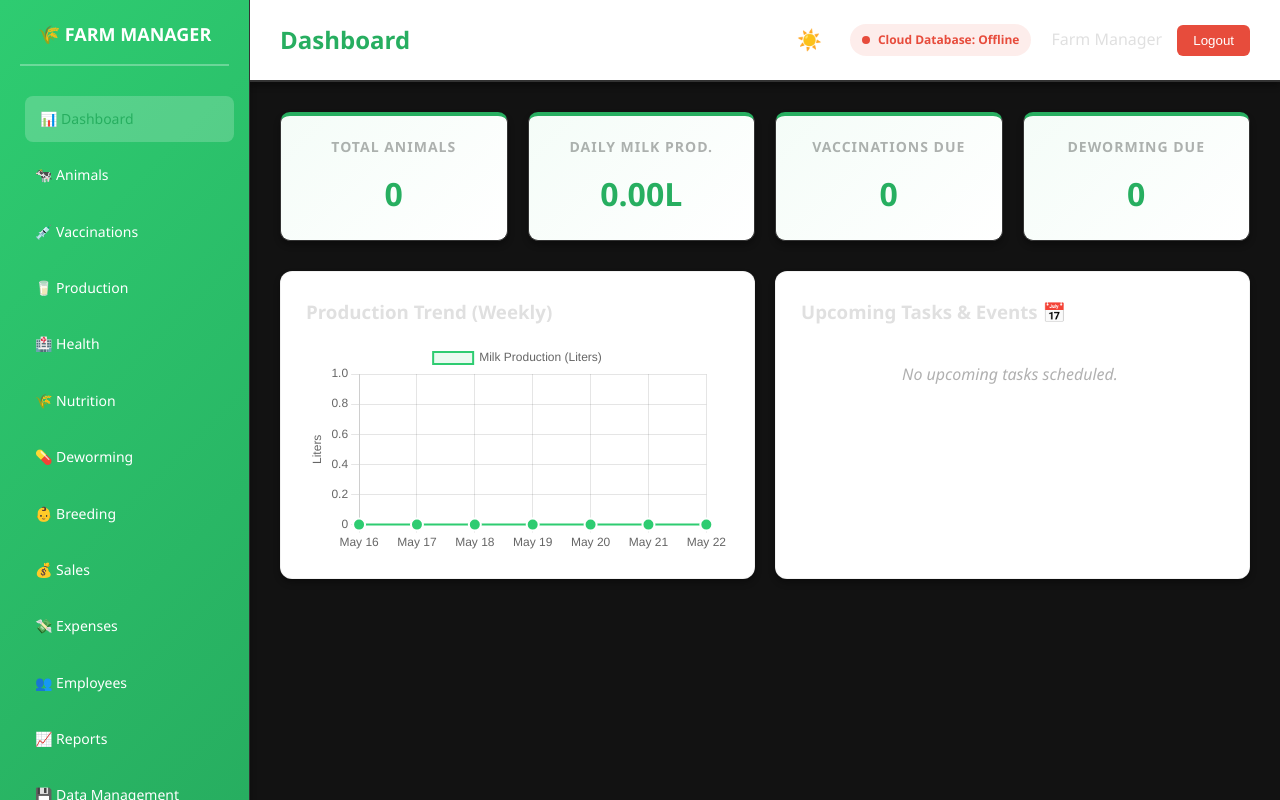
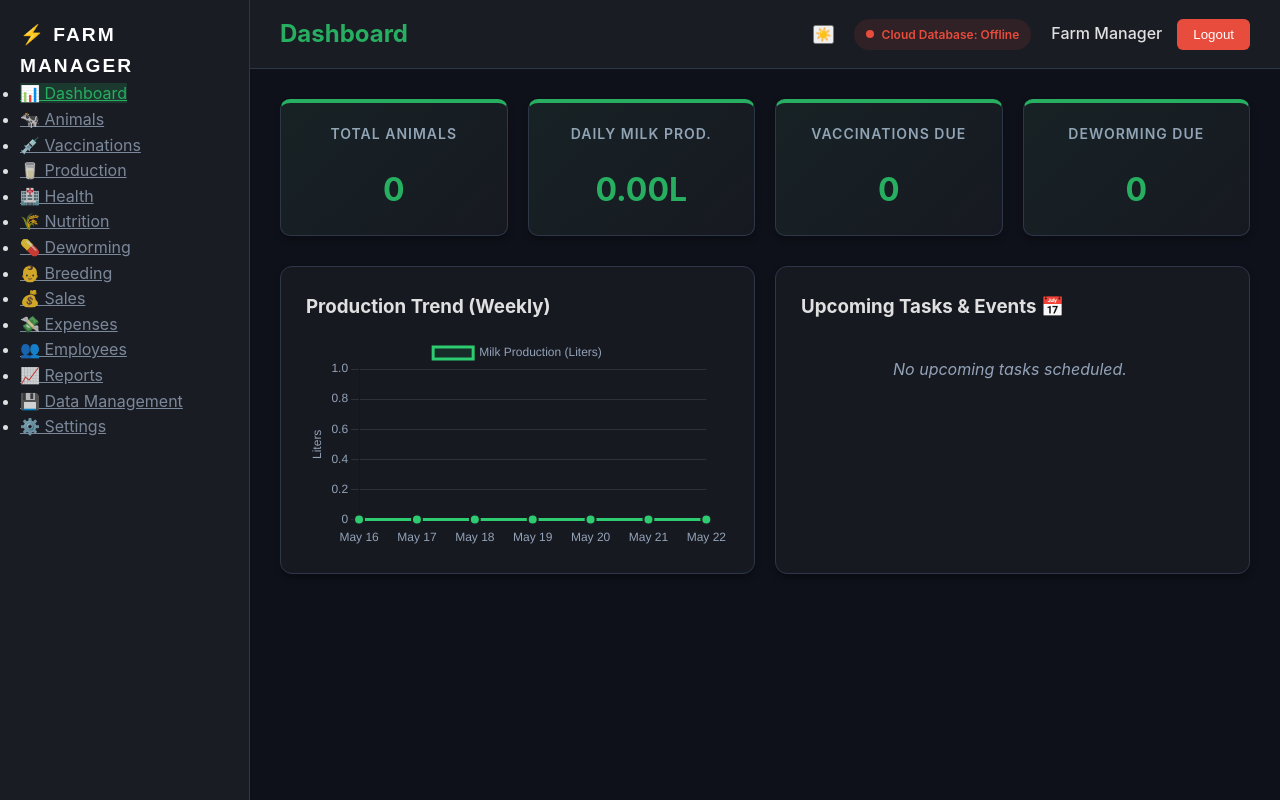
Before and after one commit to Nevyseal/smartfarm, a website: page index.html in a window 1280 px wide. Both pictures are taken after a click on the button "Toggle Light/Dark Mode". Drawn offline with nearby package versions, Linux system fonts and the light colour scheme; no server answers.

Commit message:
UI: Refined Dark Mode for a professional, modern look with theme-aware charts and glassmorphism

```diff
--- a/css/style.css
+++ b/css/style.css
@@ -4,7 +4,9 @@
     --primary-dark: #219150;
     --secondary-color: #2c3e50;
     --bg-color: #f4f7f6;
-    --sidebar-bg: #ffffff;
+    --sidebar-bg: linear-gradient(135deg, #2ecc71 0%, #27ae60 100%);
+    --sidebar-text: #ffffff;
+    --header-bg: #ffffff;
     --card-bg: #ffffff;
     --text-dark: #2d3436;
     --text-light: #636e72;
@@ -12,28 +14,32 @@
     --danger-color: #e74c3c;
     --warning-color: #f1c40f;
     --success-color: #2ecc71;
-    --shadow: 0 4px 6px rgba(0, 0, 0, 0.1);
-    --transition: all 0.3s ease;
+    --shadow: 0 4px 6px rgba(0, 0, 0, 0.05);
+    --shadow-lg: 0 10px 25px rgba(0, 0, 0, 0.1);
+    --transition: all 0.3s cubic-bezier(0.4, 0, 0.2, 1);
 
-    /* Theme Variables */
-    --body-bg: var(--bg-color);
-    --header-bg: #ffffff;
+    /* Surface Colors */
+    --surface-1: #ffffff;
+    --surface-2: #f8f9fa;
     --input-bg: #ffffff;
-    --input-text: var(--text-dark);
 }
 
 [data-theme="dark"] {
-    --bg-color: #121212;
-    --sidebar-bg: #1e1e1e;
-    --card-bg: #1e1e1e;
+    --bg-color: #0f111a;
+    --sidebar-bg: #1a1c23;
+    --sidebar-text: #e0e0e0;
+    --header-bg: #1a1c23;
+    --card-bg: #1a1c23;
     --text-dark: #e0e0e0;
-    --text-light: #b0b0b0;
-    --border-color: #333333;
+    --text-light: #94a3b8;
+    --border-color: #2d3748;
     --shadow: 0 4px 6px rgba(0, 0, 0, 0.3);
-    --body-bg: #121212;
-    --header-bg: #1e1e1e;
-    --input-bg: #2d2d2d;
-    --input-text: #e0e0e0;
+    --shadow-lg: 0 10px 25px rgba(0, 0, 0, 0.4);
+
+    /* Surface Colors */
+    --surface-1: #1a1c23;
+    --surface-2: #242731;
+    --input-bg: #242731;
 }
 
 * {
@@ -43,69 +49,11 @@
 }
 
 body {
-    font-family: 'Segoe UI', Tahoma, Geneva, Verdana, sans-serif;
-    background-color: var(--body-bg);
+    font-family: 'Inter', 'Segoe UI', system-ui, -apple-system, sans-serif;
+    background-color: var(--bg-color);
     color: var(--text-dark);
     line-height: 1.6;
-    transition: background-color 0.3s, color 0.3s;
-}
-
-.sidebar {
-    background-color: var(--sidebar-bg);
-    border-right: 1px solid var(--border-color);
-    transition: background-color 0.3s, border-color 0.3s;
-}
-
-.header {
-    background-color: var(--header-bg);
-    border-bottom: 1px solid var(--border-color);
-    transition: background-color 0.3s, border-color 0.3s;
-}
-
-.card, .stat-card, .chart-box, .form-container, .vaccine-card, .status-card {
-    background-color: var(--card-bg);
-    border: 1px solid var(--border-color);
-    color: var(--text-dark);
-    transition: background-color 0.3s, border-color 0.3s, color 0.3s;
-}
-
-input, select, textarea {
-    background-color: var(--input-bg);
-    color: var(--input-text);
-    border: 1px solid var(--border-color);
-    transition: background-color 0.3s, border-color 0.3s, color 0.3s;
-}
-
-.nav-link {
-    color: var(--text-light);
-}
-
-.nav-link:hover, .nav-link.active {
-    background-color: rgba(39, 174, 96, 0.1);
-    color: var(--primary-color);
-}
-
-/* Theme Toggle Button */
-.theme-toggle-btn {
-    background: none;
-    border: none;
-    font-size: 20px;
-    cursor: pointer;
-    padding: 8px;
-    border-radius: 50%;
-    display: flex;
-    align-items: center;
-    justify-content: center;
-    transition: background-color 0.3s;
-    color: var(--text-dark);
-}
-
-.theme-toggle-btn:hover {
-    background-color: rgba(0, 0, 0, 0.05);
-}
-
-[data-theme="dark"] .theme-toggle-btn:hover {
-    background-color: rgba(255, 255, 255, 0.1);
+    transition: background-color 0.3s ease, color 0.3s ease;
 }
 
 /* ==================== LAYOUT ==================== */
@@ -117,43 +65,39 @@ input, select, textarea {
 }
 
 .sidebar {
-    background: linear-gradient(135deg, #2ecc71 0%, #27ae60 100%);
-    color: white;
+    background: var(--sidebar-bg);
+    color: var(--sidebar-text);
     padding: 20px;
     overflow-y: auto;
     box-shadow: var(--shadow);
+    border-right: 1px solid var(--border-color);
+    transition: var(--transition);
 }
 
-.logo h1 {
-    font-size: 18px;
-    margin-bottom: 30px;
-    text-align: center;
-    border-bottom: 2px solid rgba(255, 255, 255, 0.3);
-    padding-bottom: 15px;
-}
-
-.nav-menu {
-    list-style: none;
-}
-
-.nav-menu li {
-    margin-bottom: 10px;
+.sidebar h1 {
+    color: var(--sidebar-text);
 }
 
 .nav-link {
-    display: block;
-    color: white;
-    text-decoration: none;
-    padding: 12px 15px;
-    border-radius: 8px;
-    transition: all 0.3s ease;
-    font-size: 14px;
+    color: var(--sidebar-text);
+    opacity: 0.8;
+}
+
+[data-theme="dark"] .nav-link {
+    color: var(--text-light);
 }
 
 .nav-link:hover,
 .nav-link.active {
     background-color: rgba(255, 255, 255, 0.2);
-    transform: translateX(5px);
+    opacity: 1;
+    color: white;
+}
+
+[data-theme="dark"] .nav-link:hover,
+[data-theme="dark"] .nav-link.active {
+    background-color: rgba(39, 174, 96, 0.2);
+    color: var(--primary-color);
 }
 
 .main-content {
@@ -164,13 +108,139 @@ input, select, textarea {
 }
 
 .header {
-    background: white;
-    padding: 20px 30px;
-    border-bottom: 2px solid var(--border-color);
+    background-color: var(--header-bg);
+    padding: 15px 30px;
+    border-bottom: 1px solid var(--border-color);
     display: flex;
     justify-content: space-between;
     align-items: center;
     box-shadow: var(--shadow);
+    transition: var(--transition);
+}
+
+.header-left h2 {
+    color: var(--primary-color);
+    font-size: 22px;
+}
+
+.content {
+    flex: 1;
+    overflow-y: auto;
+    padding: 30px;
+    background-color: var(--bg-color);
+}
+
+/* ==================== COMPONENTS ==================== */
+.card, .stat-card, .chart-box, .form-container, .vaccine-card, .status-card, .animal-card {
+    background-color: var(--card-bg) !important;
+    border: 1px solid var(--border-color) !important;
+    border-radius: 16px;
+    box-shadow: var(--shadow);
+    transition: var(--transition);
+    padding: 24px;
+}
+
+.stat-card {
+    border-top: 4px solid var(--primary-color) !important;
+    display: flex;
+    flex-direction: column;
+    align-items: center;
+    justify-content: center;
+    gap: 8px;
+}
+
+.stat-card h3 {
+    color: var(--text-light);
+    font-size: 0.85rem;
+    font-weight: 600;
+    text-transform: uppercase;
+    letter-spacing: 0.5px;
+}
+
+.stat-number {
+    color: var(--primary-color);
+    font-size: 2.2rem;
+    font-weight: 800;
+}
+
+.chart-box h3, .form h3, .tab-header h2 {
+    color: var(--text-dark);
+    font-weight: 700;
+    margin-bottom: 20px;
+}
+
+input, select, textarea {
+    background-color: var(--input-bg);
+    color: var(--text-dark);
+    border: 2px solid var(--border-color);
+    border-radius: 10px;
+    padding: 12px 16px;
+    font-size: 0.95rem;
+    transition: var(--transition);
+}
+
+input:focus, select:focus, textarea:focus {
+    border-color: var(--primary-color);
+    outline: none;
+    box-shadow: 0 0 0 4px rgba(39, 174, 96, 0.1);
+}
+
+/* Specific component overrides for Dark Mode */
+[data-theme="dark"] .card,
+[data-theme="dark"] .stat-card,
+[data-theme="dark"] .chart-box,
+[data-theme="dark"] .form-container,
+[data-theme="dark"] .vaccine-card,
+[data-theme="dark"] .status-card,
+[data-theme="dark"] .animal-card {
+    background-color: rgba(26, 28, 35, 0.8) !important;
+    backdrop-filter: blur(10px);
+}
+
+[data-theme="dark"] .task-item {
+    background-color: var(--surface-2);
+    border-color: transparent;
+}
+
+[data-theme="dark"] .task-title {
+    color: var(--text-dark);
+}
+
+[data-theme="dark"] .task-meta {
+    color: var(--text-light);
+}
+
+[data-theme="dark"] .task-date {
+    background: rgba(255, 255, 255, 0.05);
+    color: var(--text-light);
+}
+
+[data-theme="dark"] .breeding-status-container {
+    background: linear-gradient(to bottom, #1a1c23, #0f111a);
+    border: 1px solid var(--border-color);
+}
+
+[data-theme="dark"] .breeding-target-info {
+    background: var(--surface-2);
+    color: var(--text-dark);
+}
+
+[data-theme="dark"] .status-card {
+    background-color: var(--surface-2) !important;
+}
+
+/* Sidebar Styling Enhancement */
+.sidebar .logo h1 {
+    font-family: 'Montserrat', sans-serif;
+    letter-spacing: 2px;
+    text-transform: uppercase;
+    font-weight: 800;
+    font-size: 1.2rem;
+    color: white;
+}
+
+.sidebar .logo span {
+    color: #ffd700; /* Gold bolt */
 }
 
 .header-left h2 {
--- a/index.html
+++ b/index.html
@@ -18,7 +18,7 @@
         <!-- Sidebar Navigation -->
         <nav class="sidebar">
             <div class="logo">
-                <h1>🌾 FARM MANAGER</h1>
+                <h1><span>⚡</span> FARM MANAGER</h1>
             </div>
             <ul class="nav-menu">
                 <li><a href="#" data-tab="dashboard" class="nav-link active">📊 Dashboard</a></li>
--- a/js/charts.js
+++ b/js/charts.js
@@ -4,21 +4,34 @@
 const Charts = (() => {
     let charts = {};
 
+    // Get theme-aware colors
+    function getThemeColors() {
+        const isDark = document.documentElement.getAttribute('data-theme') === 'dark';
+        return {
+            text: isDark ? '#94a3b8' : '#636e72',
+            grid: isDark ? 'rgba(255, 255, 255, 0.1)' : 'rgba(0, 0, 0, 0.05)',
+            cardBg: isDark ? '#1a1c23' : '#ffffff'
+        };
+    }
+
     // Initialize charts
     function init() {
         setupCharts();
+
+        // Listen for theme changes to redraw charts
+        const observer = new MutationObserver((mutations) => {
+            mutations.forEach((mutation) => {
+                if (mutation.type === 'attributes' && mutation.attributeName === 'data-theme') {
+                    updateAll();
+                }
+            });
+        });
+        observer.observe(document.documentElement, { attributes: true });
     }
 
     // Setup all charts
     function setupCharts() {
-        // Initialize empty chart objects
-        charts.production = null;
-        charts.animals = null;
-        charts.productionTrend = null;
-        charts.monthlyProduction = null;
-        charts.healthStatus = null;
-        charts.vaccinationCoverage = null;
-        charts.dewormingSchedule = null;
+        // ... rest of logic
     }
 
     // Update dashboard charts
@@ -31,6 +44,7 @@ const Charts = (() => {
         const ctx = document.getElementById('productionChart');
         if (!ctx) return;
 
+        const colors = getThemeColors();
         const last7Days = getLast7DaysData();
 
         if (charts.production) {
@@ -46,13 +60,14 @@ const Charts = (() => {
                     data: last7Days.data,
                     borderColor: '#2ecc71',
                     backgroundColor: 'rgba(46, 204, 113, 0.1)',
-                    borderWidth: 2,
+                    borderWidth: 3,
                     fill: true,
                     tension: 0.4,
                     pointBackgroundColor: '#2ecc71',
-                    pointBorderColor: '#fff',
+                    pointBorderColor: colors.cardBg,
                     pointBorderWidth: 2,
-                    pointRadius: 6
+                    pointRadius: 5,
+                    pointHoverRadius: 7
                 }]
             },
             options: {
@@ -60,16 +75,24 @@ const Charts = (() => {
                 maintainAspectRatio: true,
                 plugins: {
                     legend: {
-                        position: 'top'
+                        position: 'top',
+                        labels: { color: colors.text }
                     }
                 },
                 scales: {
                     y: {
                         beginAtZero: true,
+                        grid: { color: colors.grid },
+                        ticks: { color: colors.text },
                         title: {
                             display: true,
-                            text: 'Liters'
+                            text: 'Liters',
+                            color: colors.text
                         }
+                    },
+                    x: {
+                        grid: { display: false },
+                        ticks: { color: colors.text }
                     }
                 }
             }
@@ -366,11 +389,22 @@ const Charts = (() => {
 
     // Update all charts
     function updateAll() {
-        updateDashboardCharts();
-        updateProductionTrendChart();
-        updateMonthlyProductionChart();
-        updateVaccinationCoverageChart();
-        updateDewormingScheduleChart();
+        const dashboardTab = document.getElementById('dashboard');
+        if (dashboardTab && dashboardTab.classList.contains('active')) {
+            updateDashboardCharts();
+        }
+
+        const productionTab = document.getElementById('production');
+        if (productionTab && productionTab.classList.contains('active')) {
+            updateProductionTrendChart();
+        }
+
+        const reportsTab = document.getElementById('reports');
+        if (reportsTab && reportsTab.classList.contains('active')) {
+            updateMonthlyProductionChart();
+            updateVaccinationCoverageChart();
+            updateDewormingScheduleChart();
+        }
     }
 
     // Public API
```
